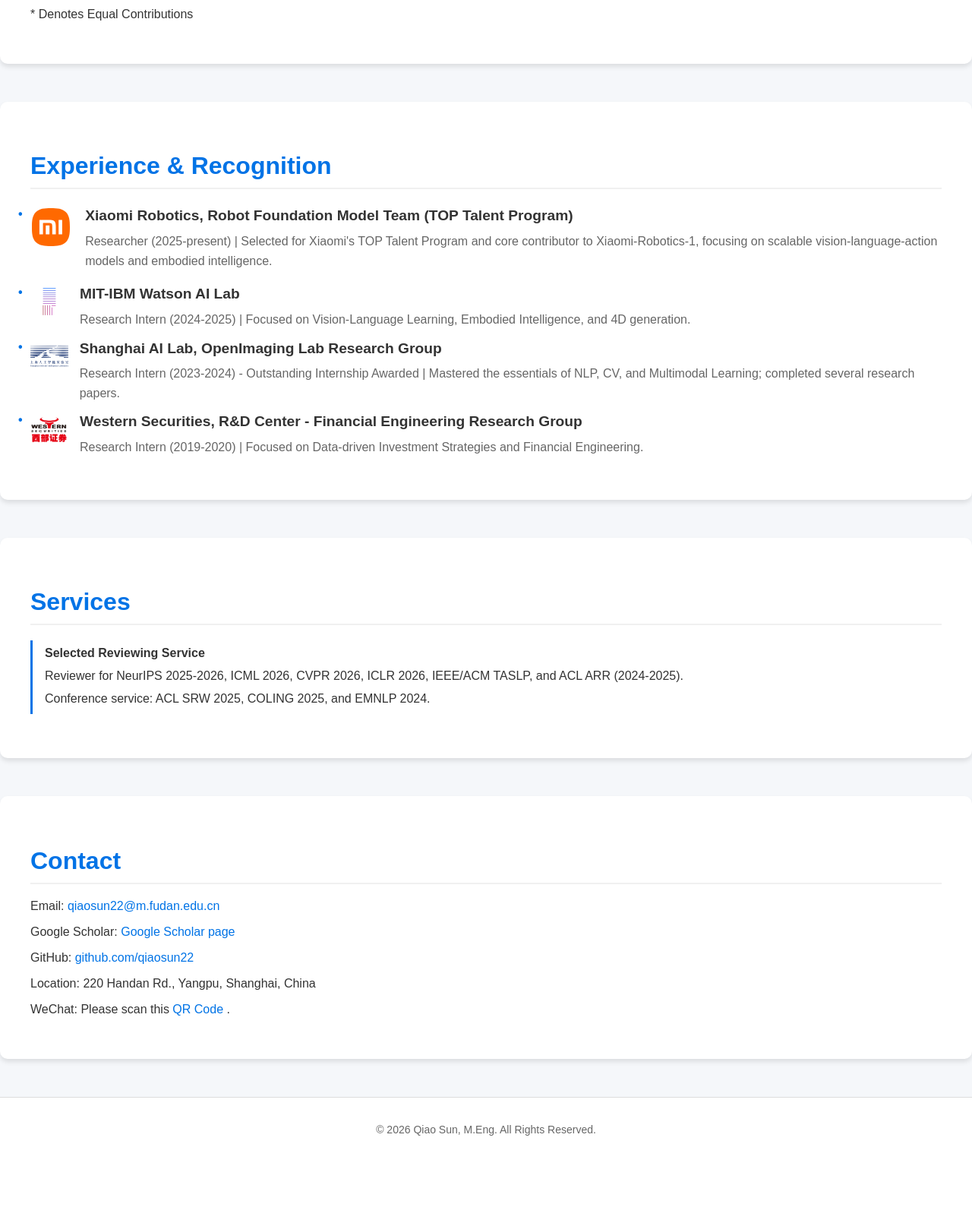
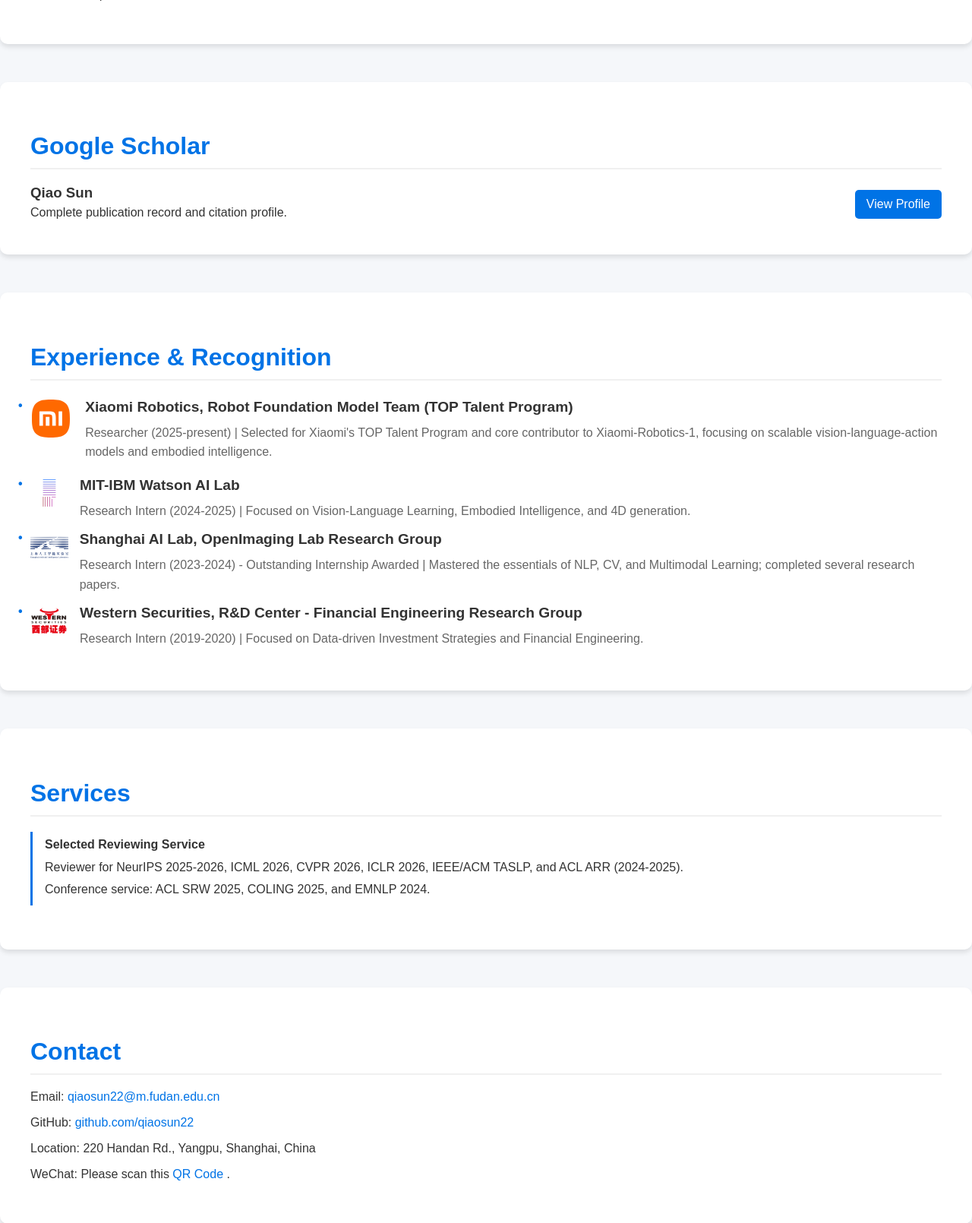
Before and after one commit to qiaosun22/qiaosun22.github.io, a PHP site: page / in a window 1280 px wide. Shown: the part 3802-5412 px from the top of the page at 76% size. Before the commit the page ends 5297 px from the top, so only its background shows below. Run offline with PHP 8.4, Linux system fonts and the light colour scheme.

Commit message:
Add Scholar section and remove CV files

```diff
--- a/index.html
+++ b/index.html
@@ -183,7 +183,8 @@
         <a href="#news">News</a>
         <a href="#education">Education </a>
         <a href="#research-interests">Research Interests</a>
-        <a href="#publications">Publications</a>
+        <a href="#publications">Projects</a>
+        <a href="#scholar">Scholar</a>
         <a href="#experience">Experience</a>
         <a href="#service">Services</a>
         <a href="#contact">Contact</a>
@@ -218,19 +219,11 @@
       <a href="#news">News</a>
       <a href="#education">Education & Visiting</a>
       <a href="#research-interests">Research Interests</a>
-      <a href="#publications">Publications</a>
+      <a href="#publications">Projects</a>
+      <a href="#scholar">Scholar</a>
       <a href="#experience">Experience</a>
       <a href="#service">Services</a>
       <a href="#contact">Contact</a>
-    </div>
-
-    <div>
-      <a href="assets/pdfs/CV_QiaoSUN_5_0_250702.pdf" target="_blank">
-        <button class="btn">View CV</button>
-      </a>
-      <a href="assets/pdfs/CV_QiaoSUN_Chinese_5_1_250829.pdf" target="_blank">
-        <button class="btn">中文简历</button>
-      </a>
     </div>
 
   </section>
@@ -320,6 +313,7 @@
   <!-- Publications Section -->
   <section id="publications">
     <h2 class="section-header">Selected Research Projects</h2>
+    <p class="section-note">For a complete list of publications and projects, see my <a href="https://scholar.google.com.hk/citations?user=wEoImc8AAAAJ&amp;hl=en" target="_blank" rel="noopener noreferrer">Google Scholar profile</a>.</p>
 
     <!-- Xiaomi-Robotics-1 -->
     <div class="publication-card visible featured-publication">
@@ -428,6 +422,18 @@
 
 <!--<p>___________________</p>-->
     <p>* Denotes Equal Contributions</p>
+  </section>
+
+  <!-- Scholar Section -->
+  <section id="scholar">
+    <h2 class="section-header">Google Scholar</h2>
+    <div class="scholar-profile">
+      <div>
+        <h3>Qiao Sun</h3>
+        <p>Complete publication record and citation profile.</p>
+      </div>
+      <a class="scholar-link" href="https://scholar.google.com.hk/citations?user=wEoImc8AAAAJ&amp;hl=en" target="_blank" rel="noopener noreferrer">View Profile</a>
+    </div>
   </section>
 
 <!-- Experience Section -->
@@ -577,7 +583,6 @@
   <section id="contact">
     <h2 class="section-header">Contact</h2>
     <p>Email: <a href="mailto:qiaosun22@m.fudan.edu.cn">qiaosun22@m.fudan.edu.cn</a></p>
-    <p>Google Scholar: <a href="https://scholar.google.com.hk/?hl=en&amp;as_sdt=0,5" target="_blank" rel="noopener noreferrer">Google Scholar page</a></p>
     <p>GitHub: <a href="https://github.com/qiaosun22">github.com/qiaosun22</a></p>
     <p>Location: 220 Handan Rd., Yangpu, Shanghai, China</p>
     <p>WeChat: Please scan this
--- a/style.css
+++ b/style.css
@@ -207,11 +207,48 @@ body {
   margin: 4px 0;
 }
 
+.scholar-profile {
+  display: flex;
+  align-items: center;
+  justify-content: space-between;
+  gap: 24px;
+}
+
+.section-note {
+  margin: -8px 0 24px;
+  color: #666;
+  font-size: 0.92rem;
+  line-height: 1.5;
+}
+
+.scholar-profile h3,
+.scholar-profile p {
+  margin: 0 0 6px;
+}
+
+.scholar-link {
+  flex: 0 0 auto;
+  padding: 10px 15px;
+  border-radius: 5px;
+  background: #0073e6;
+  color: #fff;
+}
+
+.scholar-link:hover {
+  background: #005bb5;
+  color: #fff;
+}
+
 .reviewing-detail-list {
   display: none;
 }
 
 @media (max-width: 700px) {
+  .scholar-profile {
+    align-items: flex-start;
+    flex-direction: column;
+  }
+
   .publication-content {
     flex-direction: column;
   }
```
Also changed, not shown: 2 other files.
